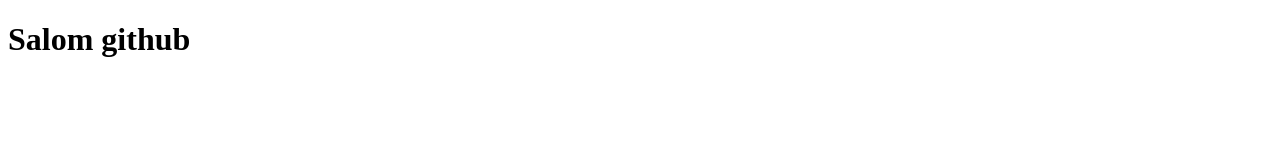
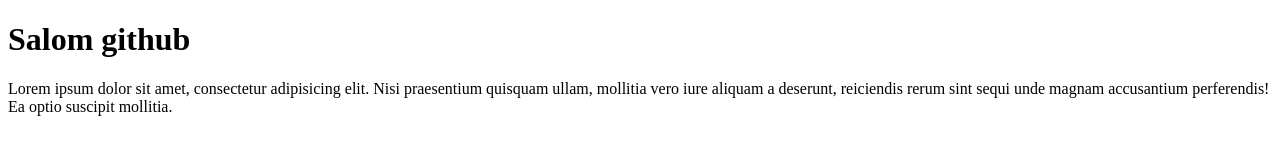
Before and after one commit to JahongirPanjiyev/test, a plain HTML site: page index.html in a window 1280 px wide. Drawn offline with Linux system fonts and the light colour scheme.

Commit message:
added new paragrph tag

```diff
--- a/index.html
+++ b/index.html
@@ -7,5 +7,6 @@
 </head>
 <body>
     <h1>Salom github</h1>
+    <p>Lorem ipsum dolor sit amet, consectetur adipisicing elit. Nisi praesentium quisquam ullam, mollitia vero iure aliquam a deserunt, reiciendis rerum sint sequi unde magnam accusantium perferendis! Ea optio suscipit mollitia.</p>
 </body>
 </html>
```
